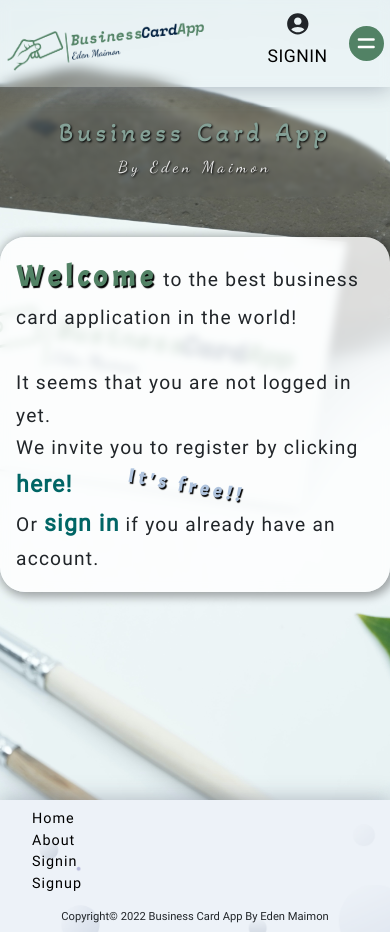
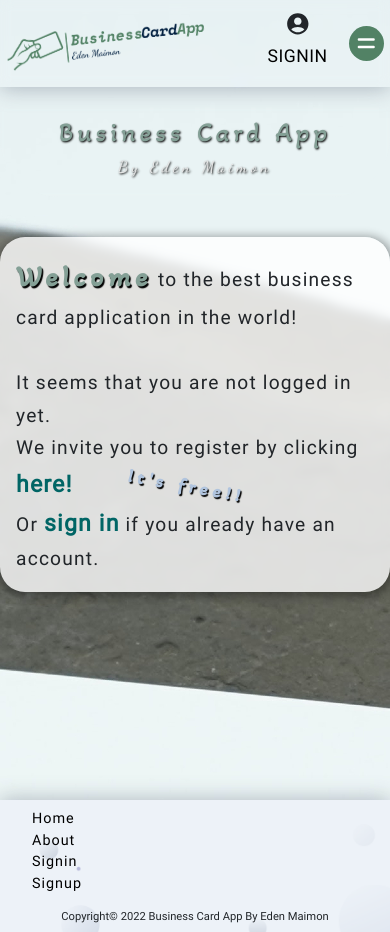
Before and after one commit to edenma5/BusinessCardApp_FullStack-Client, a React (Create React App) app: page / in a window 390 px wide. Built offline with nearby package versions, Linux system fonts and the light colour scheme.

Commit message:
try background mobile

```diff
--- a/src/components/Home.jsx
+++ b/src/components/Home.jsx
@@ -31,7 +31,7 @@ export default function Home() {
             {userInfo ?
                 <div className='homePageContentContainer'>
                     <div className='homePageContent'>
-                        <span style={{ fontWeight: 'bolder', fontSize: '1.2em', color: '#46364a', letterSpacing: '2px' }}>{textByTime()} </span><span className='specialWords' style={{ color: '#528265' }}> {userInfo.fullName}</span><span className="emojiHand">👋🏼</span><br /><br />
+                        <span style={{ fontWeight: 'bolder', fontSize: '1.2em', color: '#46364a', letterSpacing: '2px' }}>{textByTime()} </span><span className='specialWords' style={{ color: 'rgb(132, 160, 150)' }}> {userInfo.fullName}</span><span className="emojiHand">👋🏼</span><br /><br />
                         In <span style={{ cursor: 'pointer', color: 'rgb(0, 101, 101)', fontWeight: 'bolder', fontSize: '1.2em' }} onClick={() => navigate('/allbusinesscards')}>All Cards</span> tab you can find all the business cards which belongs to our business customers, who will be happy to provide you with professional, quality and kindly service.<br />
                         From small to large size businesses, everything here is in a simple and convenient system.<br /><br />
                         {userInfo?.isBusinessAccount && <p>In your <span style={{ cursor: 'pointer', color: 'rgb(0, 101, 101)', fontWeight: 'bolder', fontSize: '1.2em' }} onClick={() => navigate('/managmentcards')}>Personal Area</span>, You can always edit or delete your cards, And of course to create new business cards, as many as you want!</p>}
@@ -39,7 +39,7 @@ export default function Home() {
                 </div> :
                 <div className='homePageContentContainer'>
                     <div className='homePageContent'>
-                        <span className='specialWords' style={{ color: '#528265' }}>Welcome</span> to the best business card application in the world!<br /><br />
+                        <span className='specialWords' style={{ color: 'rgb(132, 160, 150)' }}>Welcome</span> to the best business card application in the world!<br /><br />
                         It seems that you are not logged in yet.<br />
                         We invite you to register by clicking <span style={{ cursor: 'pointer', color: 'rgb(0, 101, 101)', fontWeight: 'bolder', fontSize: '1.2em' }} onClick={() => navigate('/signup')}>here!</span> <span className='specialWords' style={{ color: 'lightsteelblue', rotate: '10deg', fontSize: '1em', marginLeft: '3rem' }}>It's free!!</span><br />
                         Or <span style={{ cursor: 'pointer', color: 'rgb(0, 101, 101)', fontWeight: 'bolder', fontSize: '1.2em' }} onClick={() => navigate('/signin')}>sign in</span> if you already have an account.<br />
--- a/src/index.scss
+++ b/src/index.scss
@@ -1,5 +1,3 @@
-// @import url('https://fonts.googleapis.com/css2?family=Acme&family=Dancing+Script:wght@500&family=Roboto&family=Special+Elite&display=swap');
-
 @font-face {
   font-family: Acme;
   src: url(../fonts/Acme/Acme-Regular.ttf);
@@ -35,7 +33,7 @@
 @import "./sass/home";
 @import "./sass/about";
 
-$mainColor: #528265;
+$mainColor: rgb(132, 160, 150);
 
 %specialWordsOfContent {
   display: inline-block;
@@ -43,7 +41,7 @@ $mainColor: #528265;
   font-weight: 700;
   letter-spacing: .3rem;
   text-shadow: 1.5px 1.5px 1px rgb(0, 0, 0);
-  font-family: 'Acme', sans-serif;
+  font-family: Akaya Telivigala;
 }
 
 %messageToClientCardComponents {
@@ -159,6 +157,11 @@ body {
   background-repeat: no-repeat;
   background-position: top;
   background-attachment: fixed;
+
+  @include mobile {
+    background-size: auto;
+    background-position: top;
+  }
 }
 
 .mainTitleContainer {
```
